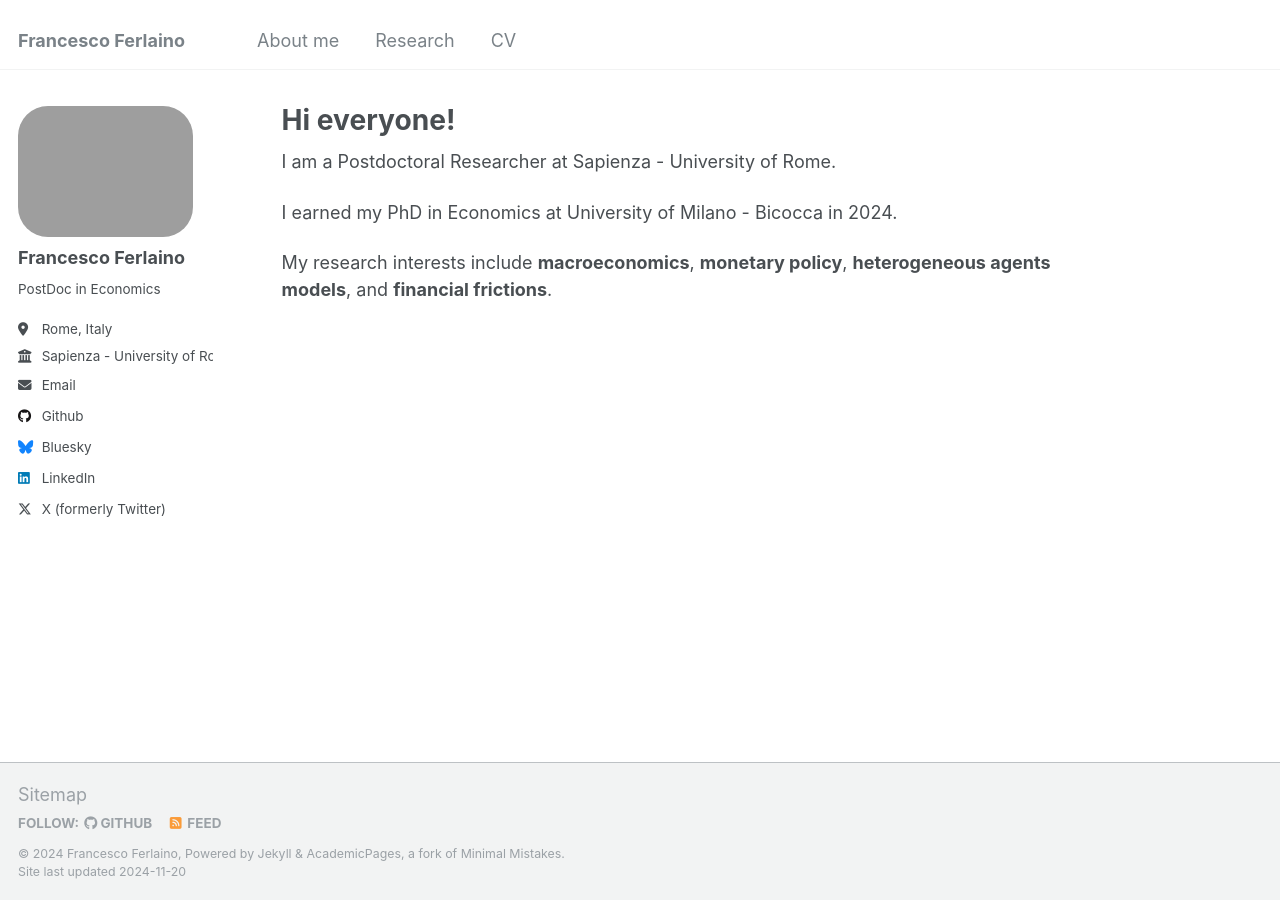
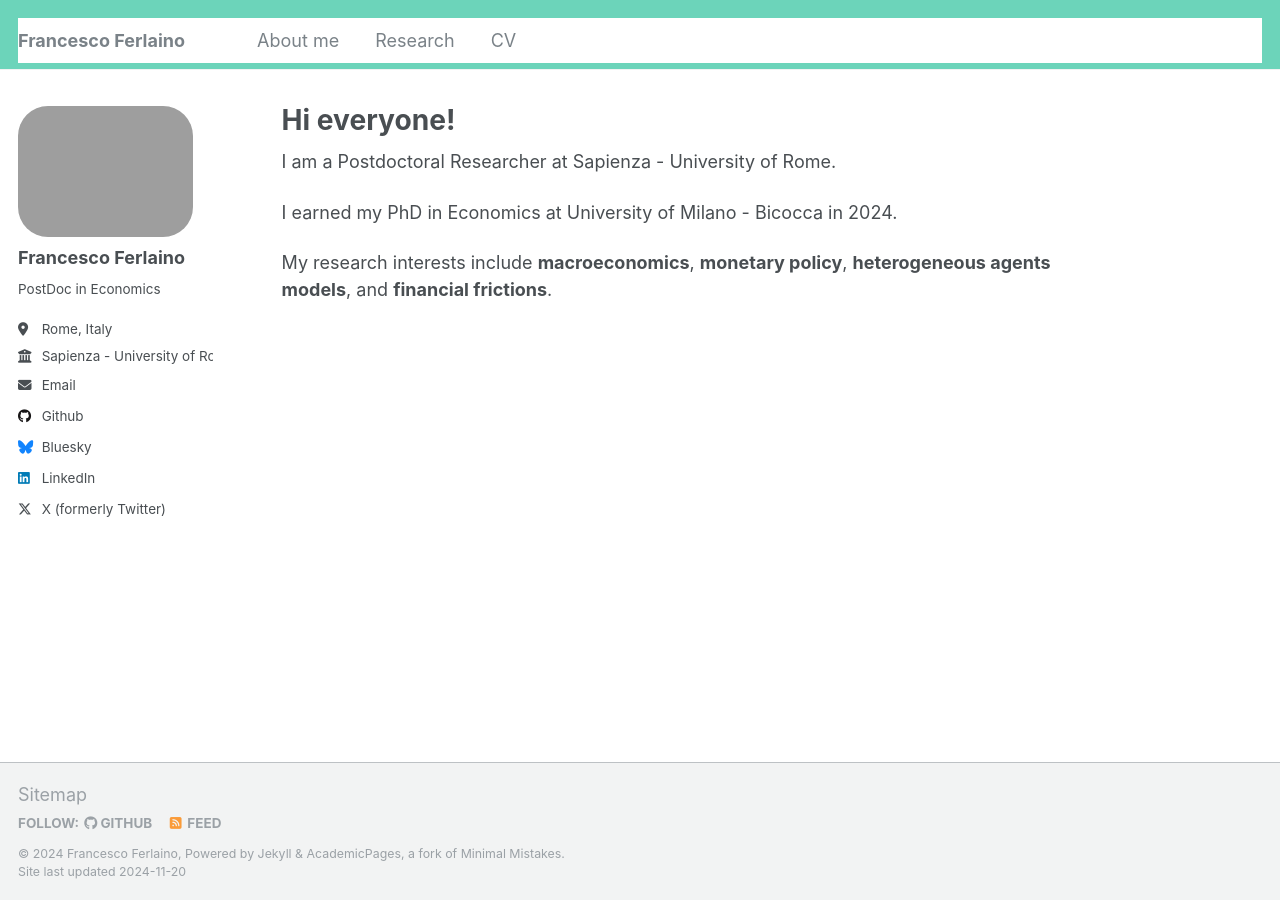
Before and after one commit to fraferla/fraferla.github.io, a Jekyll site: the page built from _pages/about.md, in a window 1280 px wide. Built offline with Jekyll 4.4.1, drawn with Linux system fonts in a browser that asks for light colours.

Commit message:
Update _masthead.scss

```diff
--- a/_sass/_masthead.scss
+++ b/_sass/_masthead.scss
@@ -4,7 +4,7 @@
 
 .masthead {
   position: fixed;
-  background: white;
+  background: #6cd4ba;
   border-bottom: 1px solid $border-color;
   height: $masthead-height;
   top: 0;
```
